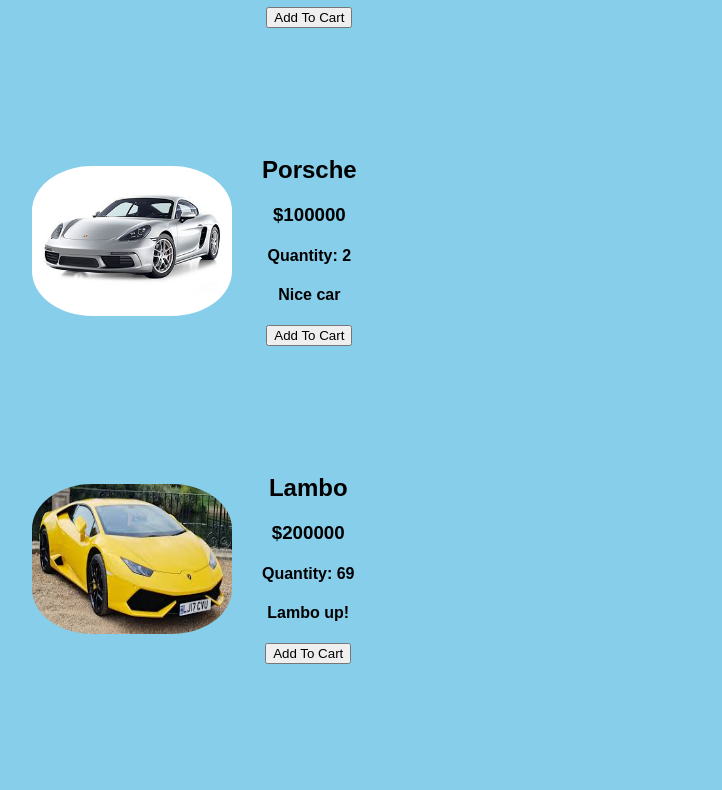
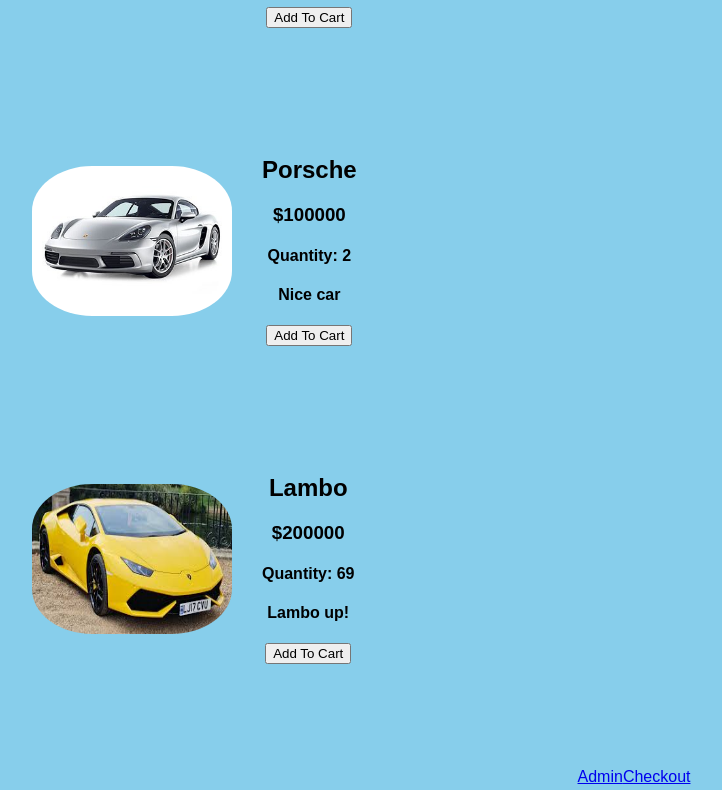
Before and after one commit to AdamBougher/CSCI-467, a React (Create React App) app: page / in a window 1280 px wide. Shown: the part 270-1060 px from the top of the page, without its empty margins (6-728 px from the left). Built offline with nearby package versions, Linux system fonts and the light colour scheme.

Commit message:
Multiple Pages

```diff
--- a/src/Home.js
+++ b/src/Home.js
@@ -29,6 +29,8 @@
       <Item image="shitbox.jpg" name="Shit box" cost="5.99" quantity="20" descr="Shit car lol" />
       <Item image="porsche.jpg" name="Porsche" cost="100000" quantity="2" descr="Nice car" />
       <Item image="lambo.jpg" name="Lambo" cost="200000" quantity="69" descr="Lambo up!" />
+      <a href="http://localhost:3000/#/Admin">Admin</a>
+      <a href="http://localhost:3000/#/Checkout">Checkout</a>
     </div>
   );
 }
```
